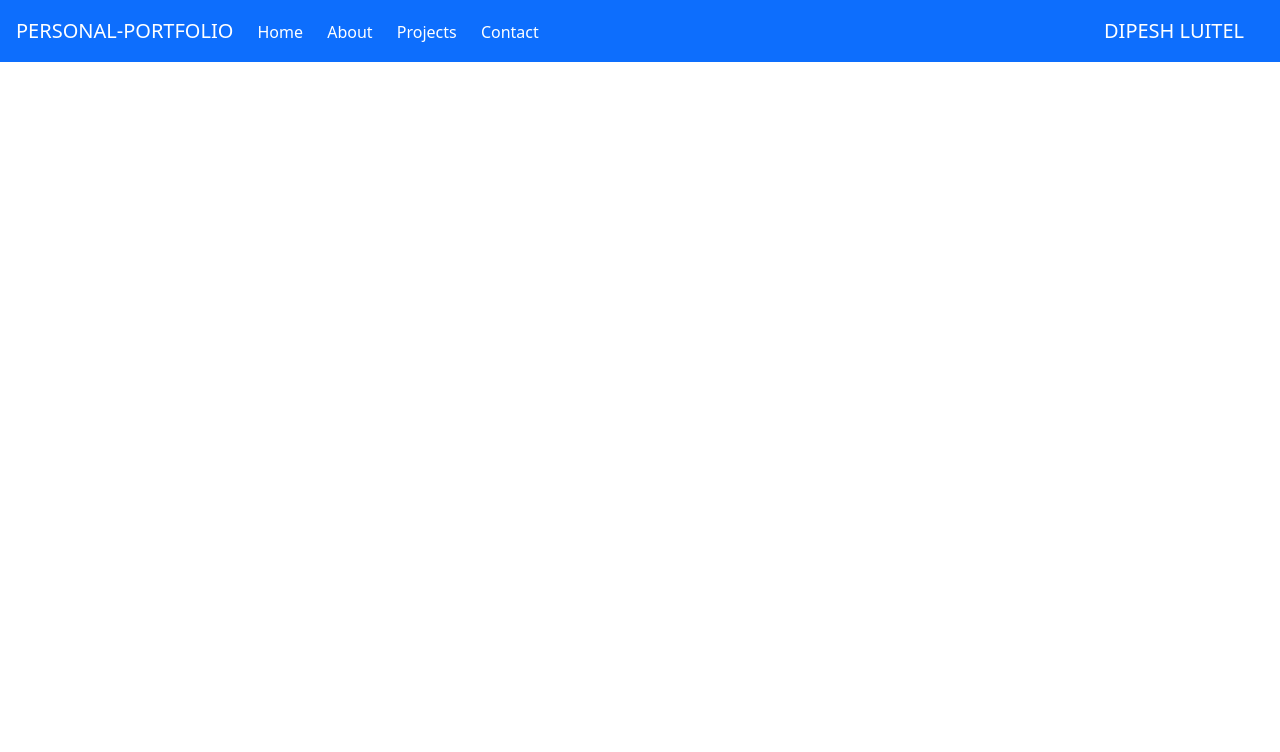
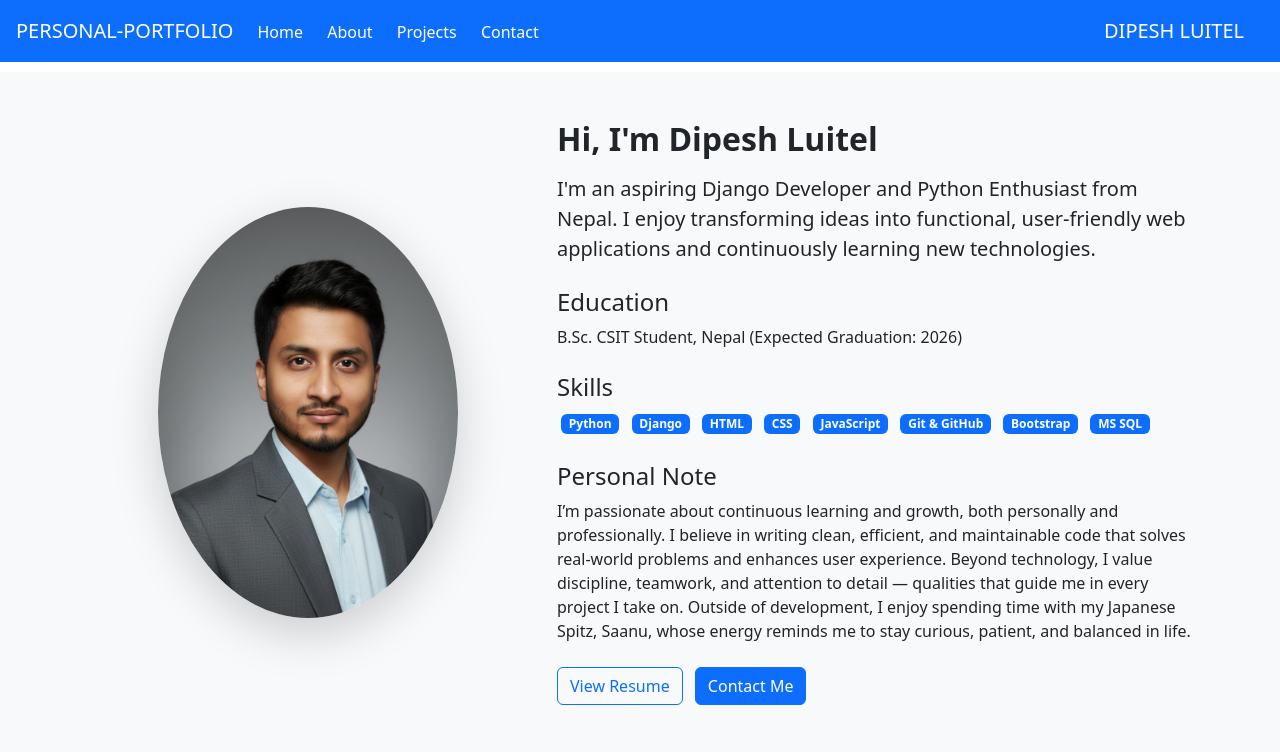
Before and after one commit to dipeshluitel/personal_portfolio, a Django app: page /myPortfolio/about/ in a window 1280 px wide. Shown: the top 752 px of the page. Run offline with Django 5.2, Linux system fonts and the light colour scheme.

Commit message:
About page is filled and PP photo added into static directory

```diff
--- a/personal_portfolio/static/myPortfolio/css/mystyle.css
+++ b/personal_portfolio/static/myPortfolio/css/mystyle.css
@@ -7,7 +7,14 @@
 .navbar a:hover {
   color: #000000 !important;
 }
-
+.home-main {
+  height: 100vh;
+  display: flex;
+  justify-content: center;
+  align-items: center;
+  text-align: center;
+  flex-direction: column;
+}
 .formLayout {
   background: rgb(13, 110, 253);
   backdrop-filter: blur(15px);
@@ -70,3 +77,11 @@
   color: #fff;
   border: 1px solid black;
 }
+
+.about-main {
+  margin-top: 10px !important;
+}
+
+.pp-size {
+  max-width: 300px;
+}
--- a/personal_portfolio/templates/myPortfolio/about_me.html
+++ b/personal_portfolio/templates/myPortfolio/about_me.html
@@ -1,3 +1,65 @@
-<!DOCTYPE html>
-{% extends 'myPortfolio/base.html' %} {% block title %} About | Portfolio
-{%endblock%}{% block body_block %} {% endblock %}
+{% extends 'myPortfolio/base.html' %} {% load static %} {% block title %} About
+| Portfolio {%endblock%}{% block body_block %}
+<section class="about py-5 bg-light about-main">
+  <div class="container">
+    <div class="row align-items-center">
+      <div class="col-md-5 text-center mb-4 mb-md-0">
+        <img
+          src="{% static 'myPortfolio/images/pp.png' %}"
+          alt="Dipesh Luitel"
+          class="rounded-circle shadow-lg img-fluid pp-size"
+        />
+      </div>
+
+      <div class="col-md-7">
+        <h2 class="fw-bold">Hi, I'm Dipesh Luitel</h2>
+        <p class="lead mt-3">
+          I'm an aspiring <strong>Django Developer</strong> and
+          <strong>Python Enthusiast</strong> from Nepal. I enjoy transforming
+          ideas into functional, user-friendly web applications and continuously
+          learning new technologies.
+        </p>
+
+        <h4 class="mt-4">Education</h4>
+        <p>B.Sc. CSIT Student, Nepal (Expected Graduation: 2026)</p>
+
+        <h4 class="mt-4">Skills</h4>
+        <ul class="list-inline">
+          <li class="list-inline-item badge bg-primary m-1">Python</li>
+          <li class="list-inline-item badge bg-primary m-1">Django</li>
+          <li class="list-inline-item badge bg-primary m-1">HTML</li>
+          <li class="list-inline-item badge bg-primary m-1">CSS</li>
+          <li class="list-inline-item badge bg-primary m-1">JavaScript</li>
+          <li class="list-inline-item badge bg-primary m-1">Git & GitHub</li>
+          <li class="list-inline-item badge bg-primary m-1">Bootstrap</li>
+          <li class="list-inline-item badge bg-primary m-1">MS SQL</li>
+        </ul>
+
+        <h4 class="mt-4">Personal Note</h4>
+        <p>
+          I’m passionate about continuous learning and growth, both personally
+          and professionally. I believe in writing clean, efficient, and
+          maintainable code that solves real-world problems and enhances user
+          experience. Beyond technology, I value discipline, teamwork, and
+          attention to detail — qualities that guide me in every project I take
+          on. Outside of development, I enjoy spending time with my Japanese
+          Spitz, Saanu, whose energy reminds me to stay curious, patient, and
+          balanced in life.
+        </p>
+
+        <div class="mt-4">
+          <a
+            href="{% static 'myPortfolio/docs/resume.pdf' %}"
+            target="_blank"
+            class="btn btn-outline-primary me-2"
+            >View Resume</a
+          >
+          <a href="{% url 'myPortfolio:contact' %}" class="btn btn-primary"
+            >Contact Me</a
+          >
+        </div>
+      </div>
+    </div>
+  </div>
+</section>
+{% endblock %}
--- a/personal_portfolio/templates/myPortfolio/index.html
+++ b/personal_portfolio/templates/myPortfolio/index.html
@@ -1,10 +1,7 @@
 <!DOCTYPE html>
 {% extends 'myPortfolio/base.html' %} {% block title %} Home | Portfolio
 {%endblock%} {%block body_block%}
-<section
-  class="hero d-flex align-items-center text-center bg-light"
-  style="height: 100vh"
->
+<section class="home-main">
   <div class="container">
     <h1 class="display-4 fw-bold">
       Hi, I'm <span class="text-primary">Dipesh Luitel</span>
```
Also changed, not shown: personal_portfolio/static/myPortfolio/images/pp.png (added).
